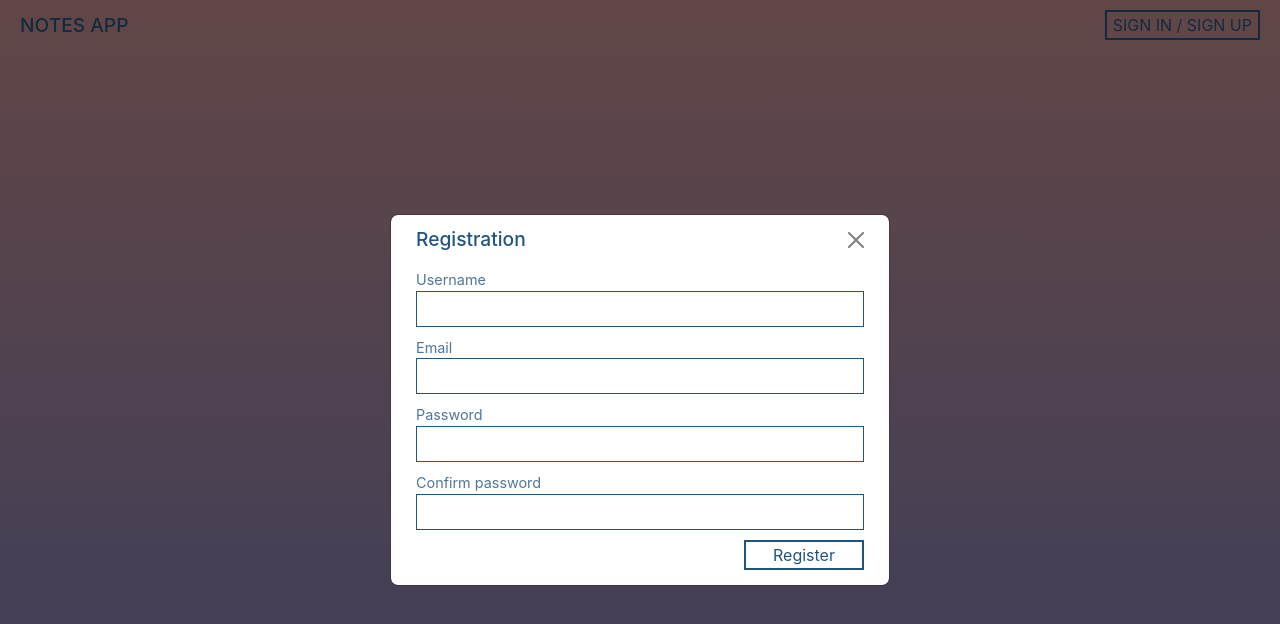
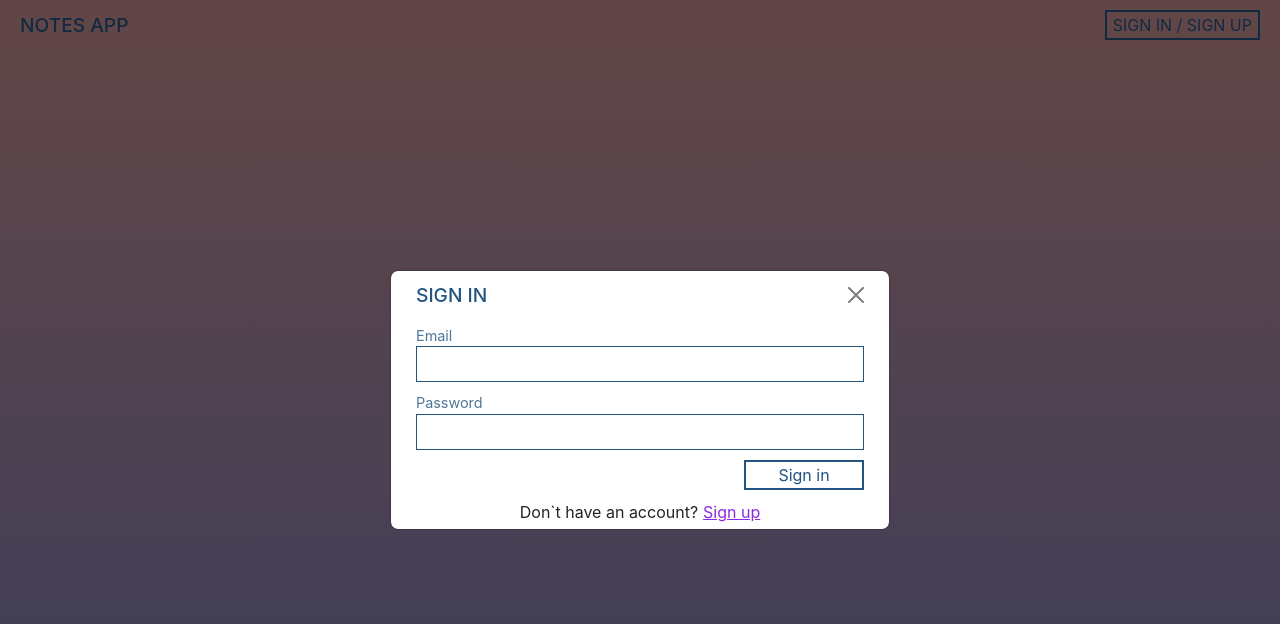
Before and after one commit to oleksandrportianko/react-notes, a React (Create React App) app in the folder frontend/: page / in a window 1280 px wide. Both pictures are taken after a click on the button "SIGN IN / SIGN UP". Shown: the top 624 px of the page. Built offline with nearby package versions, Linux system fonts and the light colour scheme.

Commit message:
added additional requests for receive user data and update tokens

```diff
--- a/frontend/package.json
+++ b/frontend/package.json
@@ -27,6 +27,7 @@
     "redux-thunk": "^2.4.2",
     "redux-typescript": "^1.2.1",
     "typescript": "^4.8.4",
+    "universal-cookie": "^4.0.4",
     "web-vitals": "^2.1.4",
     "yup": "^0.32.11"
   },
--- a/frontend/src/App.tsx
+++ b/frontend/src/App.tsx
@@ -1,4 +1,8 @@
+import { useEffect } from 'react';
 import { Routes, Route } from 'react-router-dom'
+
+import { useAppDispatch } from './redux/hooks';
+import { getUserThunk } from './redux/slices/auth.slice';
 
 import MainPage from './pages/main/main.page';
 import Alert from './components/alert/alert.component';
@@ -6,6 +10,13 @@ import Alert from './components/alert/alert.component';
 import './App.css';
 
 function App() {
+  const dispatch = useAppDispatch()
+
+  useEffect(() => {
+    console.log('here')
+    dispatch(getUserThunk())
+  }, [])
+
   return (
     <div className="app-container">
       <Routes>
--- a/frontend/src/api/auth.api.ts
+++ b/frontend/src/api/auth.api.ts
@@ -2,6 +2,11 @@ import axios from "axios";
 
 export type UserRegisterData = {
     username: string,
+    email: string,
+    password: string,
+}
+
+export type UserLoginData = {
     email: string,
     password: string,
 }
@@ -19,4 +24,17 @@ export const authService = {
     registerUser(data: UserRegisterData) {
         return instance.post(`/api/register/`, data)
     },
+    loginUser(data: UserLoginData) {
+        return instance.post(`api/login/`, data)
+    },
+    getUser(token: string) {
+        return instance.get(`api/user/`, {
+            headers: {
+                'Authorization': `Bearer ${token}`
+            }
+        })
+    },
+    getNewAccessToken(refreshToken: string) {
+        return instance.post(`/api/get_new_access_token/`, refreshToken)
+    },
 }
--- a/frontend/src/components/alert/alert.component.tsx
+++ b/frontend/src/components/alert/alert.component.tsx
@@ -8,6 +8,7 @@ import './alert.styles.css'
 const Alert = () => {
     const show = useAppSelector((state) => state.alert.show)
     const text = useAppSelector((state) => state.alert.text)
+    const type = useAppSelector((state) => state.alert.type)
 
     const dispatch = useAppDispatch()
 
@@ -22,7 +23,7 @@ const Alert = () => {
     }
 
     return (
-        <div className='alert-container'>
+        <div className={ type === 'success' ? 'alert-container alert-success' : 'alert-container alert-error'}>
             {text}
             <img onClick={hideAllert} className='close-image' src={closeSvg} alt="" />
         </div>
--- a/frontend/src/components/alert/alert.styles.css
+++ b/frontend/src/components/alert/alert.styles.css
@@ -2,7 +2,6 @@
     width: 400px;
     min-height: 50px;
     border-radius: 20px;
-    background-color: rgb(156, 233, 42);
     display: flex;
     align-items: center;
     justify-content: space-between;
@@ -19,3 +18,11 @@
     height: 15px;
     cursor: pointer;
 }
+
+.alert-success {
+    background-color: rgb(156, 233, 42);
+}
+
+.alert-error {
+    background-color: rgb(232, 26, 26);
+}
--- a/frontend/src/components/header/header.component.tsx
+++ b/frontend/src/components/header/header.component.tsx
@@ -1,4 +1,6 @@
 import { useState } from 'react'
+
+import { useAppSelector } from '../../redux/hooks'
 
 import AuthModal from '../../modals/auth/auth.modal'
 
@@ -6,6 +8,7 @@ import './header.styles.css'
 
 const Header = () => {
     const [authModal, setAuthModal] = useState<boolean>(false)
+    const user = useAppSelector((state) => state.auth.user)
 
     const handleCloseAuthModal = () => {
         setAuthModal(false)
@@ -21,7 +24,11 @@ const Header = () => {
                 NOTES APP
             </div>
             <div className='header-auth'>
-                <button onClick={handleShowAuthModal} className='button-default'>SIGN IN / SIGN UP</button>
+                {
+                    user ? user.username : (
+                        <button onClick={handleShowAuthModal} className='button-default'>SIGN IN / SIGN UP</button>
+                    )
+                }
             </div>
             { authModal && <AuthModal show={authModal} onHide={handleCloseAuthModal} /> }
         </div>
--- a/frontend/src/modals/auth/auth.modal.tsx
+++ b/frontend/src/modals/auth/auth.modal.tsx
@@ -1,12 +1,12 @@
-import { FC, useState } from 'react'
+import { FC, Fragment, useState } from 'react'
 import { Modal } from 'react-bootstrap'
 import { useForm } from 'react-hook-form'
 import { yupResolver } from '@hookform/resolvers/yup';
 
-import { registerUserThunk } from '../../redux/slices/auth.slice';
+import { loginUserThunk, registerUserThunk } from '../../redux/slices/auth.slice';
 import { useAppDispatch, useAppSelector } from '../../redux/hooks';
 import { showAlert } from '../../redux/slices/alert.slice';
-import { validator } from './validator';
+import { validator, validatorLogin } from './validator';
 
 import Loader from '../../components/loader/loader.component';
 
@@ -24,8 +24,13 @@ type FormValues = {
     confirmPassword: string,
 }
 
+type FormLoginValue = {
+    email: string,
+    password: string,
+}
+
 const AuthModal: FC<AuthModalProps> = ({ show, onHide }) => {
-    const [currentTab, setCurrentTab] = useState('register')
+    const [currentTab, setCurrentTab] = useState('login')
     const isLoading = useAppSelector((state) => state.auth.isLoading)
     const error = useAppSelector((state) => state.auth.error)
 
@@ -33,25 +38,67 @@ const AuthModal: FC<AuthModalProps> = ({ show, onHide }) => {
 
     const { register, handleSubmit, reset, formState: { errors } } = useForm<FormValues>({ resolver: yupResolver(validator) });
 
+    const { register: registerLogin, handleSubmit: handleSubmitLogin, reset: resetLogin, formState: { errors: errorsLogin } } = useForm<FormLoginValue>({ resolver: yupResolver(validatorLogin) });
+
+    const changeTabToLogin = () => {
+        setCurrentTab('login')
+    }
+
+    const changeTabToRegister = () => {
+        setCurrentTab('register')
+    }
+
     const onSubmit = async (data: FormValues) => {
         dispatch(registerUserThunk(data))
         if (!isLoading && !error) {
             reset()
             onHide()
-            dispatch(showAlert({ text: 'User successfully created, you can login now!' }))
+            dispatch(showAlert({ text: 'User successfully created, you can login now!', type: 'success' }))
+        }
+    }
+
+    const onSubmitLogin = (data: FormLoginValue) => {
+        console.log(data)
+        dispatch(loginUserThunk(data))
+        if (!isLoading && !error) {
+            resetLogin()
+            onHide()
         }
     }
 
     return (
         <Modal centered show={show} onHide={onHide}>
             <Modal.Header className='border-0' closeButton>
-                <Modal.Title>{ currentTab === 'login' ? 'Login' : 'Registration' }</Modal.Title>
+                <Modal.Title>{currentTab === 'login' ? 'SIGN IN' : 'SIGN UP'}</Modal.Title>
             </Modal.Header>
             <Modal.Body>
                 {
                     isLoading ? (
                         <Loader />
-                    ) : (
+                    ) : currentTab === 'login' ? (
+                        <Fragment>
+                            <form noValidate className='form' onSubmit={handleSubmitLogin(onSubmitLogin)}>
+                                <div className='input-block'>
+                                    <label className='input-label' htmlFor="">Email</label>
+                                    <input type='text' className='input' {...registerLogin('email')} />
+                                    {errorsLogin.email && <p className='input-error'>{errorsLogin.email.message}</p>}
+                                </div>
+                                <div className='input-block'>
+                                    <label className='input-label' htmlFor="">Password</label>
+                                    <input type='password' className='input' {...registerLogin('password')} />
+                                    {errorsLogin.password && <p className='input-error'>{errorsLogin.password.message}</p>}
+                                </div>
+                                <div className='input-block align-items-end'>
+                                    <button className='button-default'>Sign in</button>
+                                </div>
+                            </form>
+                            <div className='have-account-block'>
+                                Don`t have an account? <span onClick={changeTabToRegister} className='blue-link'>Sign up</span>
+                            </div>
+                        </Fragment>
+                    ) :
+                        (
+                            <Fragment>
                                 <form noValidate className='form' onSubmit={handleSubmit(onSubmit)}>
                                     <div className='input-block'>
                                         <label className='input-label' htmlFor="">Username</label>
@@ -74,9 +121,13 @@ const AuthModal: FC<AuthModalProps> = ({ show, onHide }) => {
                                         {errors.confirmPassword && <p className='input-error'>{errors.confirmPassword.message}</p>}
                                     </div>
                                     <div className='input-block align-items-end'>
-                                <button className='button-default'>Register</button>
+                                        <button className='button-default'>Sign up</button>
                                     </div>
                                 </form>
+                                <div className='have-account-block'>
+                                    Already have an account? <span onClick={changeTabToLogin} className='blue-link'>Sign in</span>
+                                </div>
+                            </Fragment>
                         )
                 }
             </Modal.Body>
--- a/frontend/src/modals/auth/auth.styles.css
+++ b/frontend/src/modals/auth/auth.styles.css
@@ -0,0 +1,12 @@
+.have-account-block {
+    display: flex;
+    width: 100%;
+    justify-content: center;
+}
+
+.blue-link {
+    color: blueviolet;
+    text-decoration: underline;
+    margin-left: 5px;
+    cursor: pointer;
+}
--- a/frontend/src/modals/auth/validator.ts
+++ b/frontend/src/modals/auth/validator.ts
@@ -6,3 +6,8 @@ export const validator = yup.object().shape({
   password: yup.string().min(5).required('123'),
   confirmPassword: yup.string().oneOf([yup.ref('password'), null], '123')
 })
+
+export const validatorLogin = yup.object().shape({
+  email: yup.string().required(),
+  password: yup.string().required(),
+})
--- a/frontend/src/redux/slices/alert.slice.ts
+++ b/frontend/src/redux/slices/alert.slice.ts
@@ -3,11 +3,13 @@ import { createSlice } from '@reduxjs/toolkit'
 export interface AlertState {
     show: boolean,
     text: string,
+    type: 'success' | 'error',
 }
 
 const initialState: AlertState = {
     show: false,
     text: '',
+    type: 'success',
 }
 
 export const alertSlice = createSlice({
@@ -17,6 +19,7 @@ export const alertSlice = createSlice({
         showAlert: (state, { payload }) => {
             state.show = true
             state.text = payload.text
+            state.type = payload.type
         },
         hideAlert: (state) => {
             state.show = false
```
Also changed, not shown: frontend/src/redux/slices/auth.slice.ts (+67 -1 lines), 2 other files (tests, documents, lock files or other folders). Lines whose indentation alone changed are shown as unchanged.
